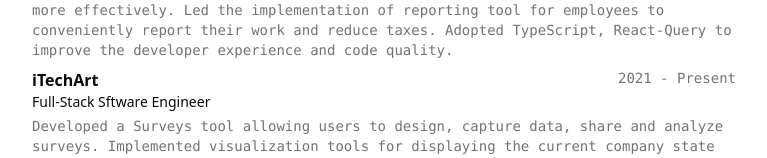
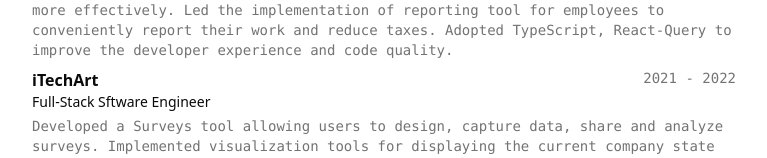
Before and after one commit to tryonelove/tryonelove.app, a Next.js app: page / in a window 1280 px wide. Shown: the part 552-710 px from the top of the page, without its empty margins (256-1023 px from the left). Built offline with nearby package versions, Linux system fonts and the light colour scheme.

Commit message:
Fix end date for work timeline

```diff
--- a/components/ui/work-experience-timeline.tsx
+++ b/components/ui/work-experience-timeline.tsx
@@ -47,7 +47,10 @@
               </TimelineItemTitle>
               <TimelineItemSubtitle>{item.position}</TimelineItemSubtitle>
             </div>
-            <TimelineItemPeriod startDate={item.startDate} />
+            <TimelineItemPeriod
+              startDate={item.startDate}
+              endDate={item.endDate}
+            />
           </TimelineItemHeader>
           <TimelineItemDescription>{item.description}</TimelineItemDescription>
         </TimelineItem>
```
